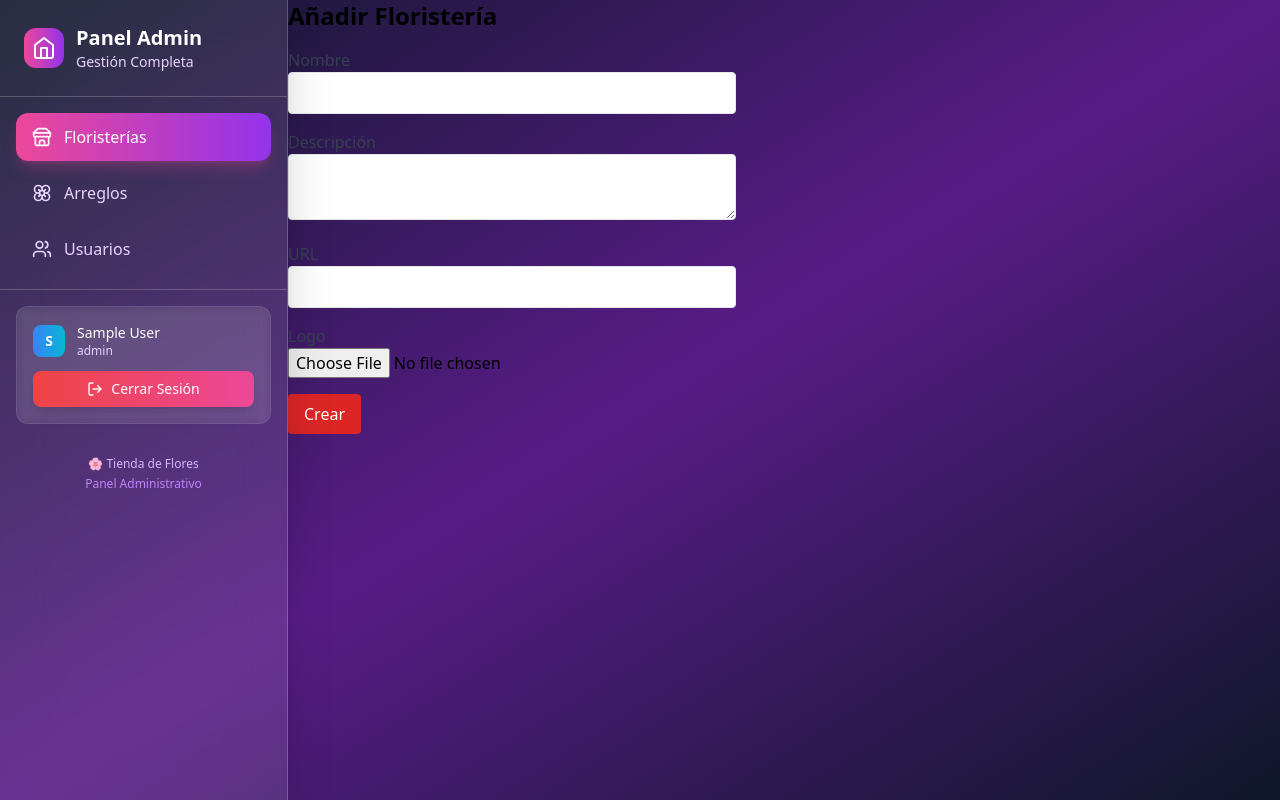
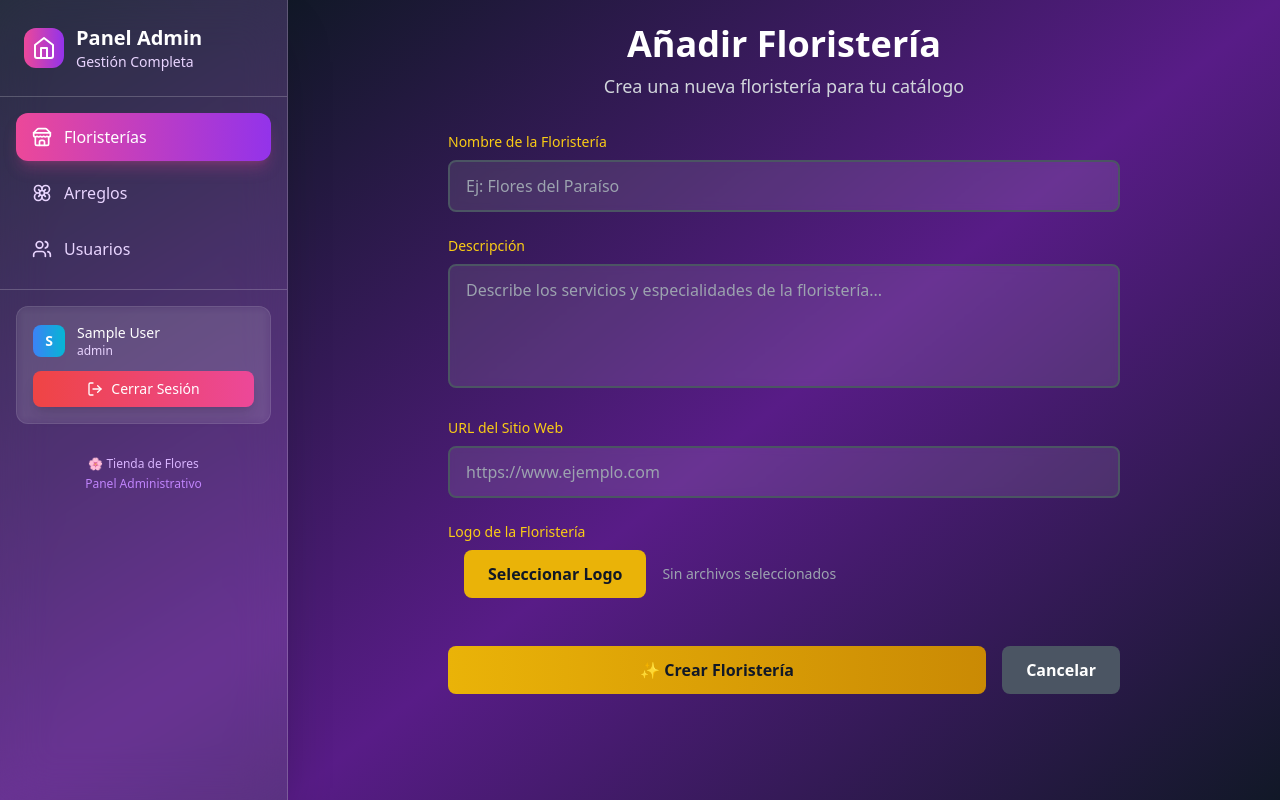
Before and after one commit to josrom2704/tienda-admin, a React (Vite) app: page /admin/floristerias/nuevo in a window 1280 px wide. Built offline with nearby package versions, Linux system fonts and the light colour scheme; sample sign-in values are in the browser's storage.

Commit message:
🎨 Upgrade FloristeriaForm: Implement premium design with gold theme, gradients, and glass effects

```diff
--- a/src/pages/FloristeriaForm.jsx
+++ b/src/pages/FloristeriaForm.jsx
@@ -68,56 +68,128 @@ export default function FloristeriaForm() {
   };
 
   return (
-    <div>
-      <h2 className="text-2xl font-bold mb-4">{id ? 'Editar' : 'Añadir'} Floristería</h2>
-      <form onSubmit={handleSubmit} className="space-y-4 max-w-md">
-        <div>
-          <label className="block text-gray-700">Nombre</label>
+    <div className="min-h-screen bg-gradient-to-br from-gray-900 via-purple-900 to-gray-900 p-6">
+      <div className="max-w-2xl mx-auto">
+        {/* Header elegante */}
+        <div className="text-center mb-8">
+          <h1 className="text-4xl font-bold text-white mb-2">
+            {id ? 'Editar' : 'Añadir'} Floristería
+          </h1>
+          <p className="text-gray-300 text-lg">
+            {id ? 'Modifica los datos de la floristería' : 'Crea una nueva floristería para tu catálogo'}
+          </p>
+        </div>
+
+        {/* Formulario con diseño premium */}
+        <form onSubmit={handleSubmit} className="space-y-6">
+          {/* Campo Nombre */}
+          <div className="group">
+            <label className="block text-sm font-medium text-yellow-400 mb-2">
+              Nombre de la Floristería
+            </label>
             <input
               type="text"
               name="nombre"
               value={form.nombre}
               onChange={handleChange}
-            className="w-full border rounded p-2"
+              className="w-full px-4 py-3 bg-white/10 border-2 border-gray-600 rounded-lg
+                       text-white placeholder-gray-400 focus:border-yellow-400
+                       focus:ring-2 focus:ring-yellow-400/20 transition-all duration-300
+                       backdrop-blur-sm"
+              placeholder="Ej: Flores del Paraíso"
               required
             />
           </div>
-        <div>
-          <label className="block text-gray-700">Descripción</label>
+
+          {/* Campo Descripción */}
+          <div className="group">
+            <label className="block text-sm font-medium text-yellow-400 mb-2">
+              Descripción
+            </label>
             <textarea
               name="descripcion"
               value={form.descripcion}
               onChange={handleChange}
-            className="w-full border rounded p-2"
+              rows="4"
+              className="w-full px-4 py-3 bg-white/10 border-2 border-gray-600 rounded-lg
+                       text-white placeholder-gray-400 focus:border-yellow-400
+                       focus:ring-2 focus:ring-yellow-400/20 transition-all duration-300
+                       backdrop-blur-sm resize-none"
+              placeholder="Describe los servicios y especialidades de la floristería..."
+              required
             />
           </div>
-        <div>
-          <label className="block text-gray-700">URL</label>
+
+          {/* Campo URL */}
+          <div className="group">
+            <label className="block text-sm font-medium text-yellow-400 mb-2">
+              URL del Sitio Web
+            </label>
             <input
-            type="text"
+              type="url"
               name="url"
               value={form.url}
               onChange={handleChange}
-            className="w-full border rounded p-2"
+              className="w-full px-4 py-3 bg-white/10 border-2 border-gray-600 rounded-lg
+                       text-white placeholder-gray-400 focus:border-yellow-400
+                       focus:ring-2 focus:ring-yellow-400/20 transition-all duration-300
+                       backdrop-blur-sm"
+              placeholder="https://www.ejemplo.com"
+              required
             />
           </div>
-        <div>
-          <label className="block text-gray-700">Logo</label>
+
+          {/* Campo Logo */}
+          <div className="group">
+            <label className="block text-sm font-medium text-yellow-400 mb-2">
+              Logo de la Floristería
+            </label>
+            <div className="flex items-center space-x-4">
               <input
                 type="file"
                 name="logo"
+                onChange={handleChange}
                 accept="image/*"
-            onChange={handleChange}
-            className="w-full"
+                className="hidden"
+                id="logo-upload"
               />
+              <label
+                htmlFor="logo-upload"
+                className="px-6 py-3 bg-yellow-500 hover:bg-yellow-600 text-gray-900
+                         font-semibold rounded-lg cursor-pointer transition-all duration-300
+                         transform hover:scale-105 hover:shadow-lg"
+              >
+                Seleccionar Logo
+              </label>
+              <span className="text-gray-400 text-sm">
+                {form.logo ? form.logo.name : 'Sin archivos seleccionados'}
+              </span>
             </div>
+          </div>
+
+          {/* Botones de acción */}
+          <div className="flex space-x-4 pt-6">
             <button
               type="submit"
-          className="bg-red-600 text-white px-4 py-2 rounded hover:bg-red-700 transition"
+              className="flex-1 px-6 py-3 bg-gradient-to-r from-yellow-500 to-yellow-600
+                       hover:from-yellow-600 hover:to-yellow-700 text-gray-900 font-bold
+                       rounded-lg transition-all duration-300 transform hover:scale-105
+                       hover:shadow-xl focus:ring-4 focus:ring-yellow-400/30"
             >
-          {id ? 'Actualizar' : 'Crear'}
+              ✨ {id ? 'Actualizar' : 'Crear'} Floristería
             </button>
+
+            <button
+              type="button"
+              onClick={() => navigate('/admin/floristerias')}
+              className="px-6 py-3 bg-gray-600 hover:bg-gray-700 text-white font-semibold
+                       rounded-lg transition-all duration-300 hover:shadow-lg"
+            >
+              Cancelar
+            </button>
+          </div>
         </form>
+      </div>
     </div>
   );
 }
```
Lines whose indentation alone changed are shown as unchanged.
